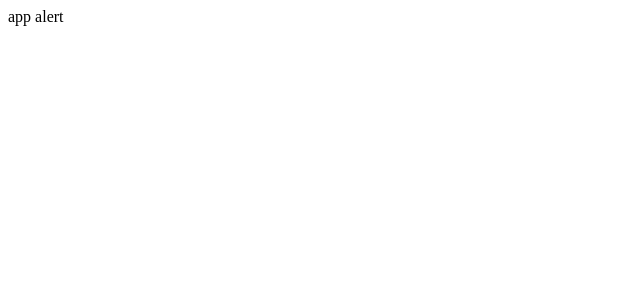
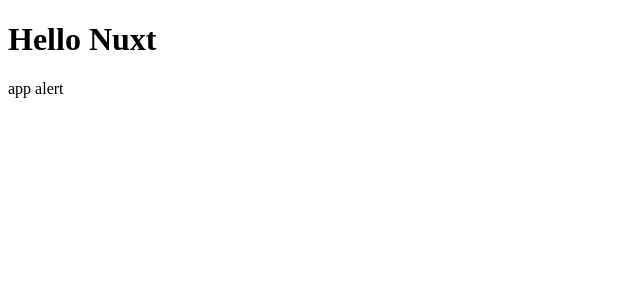
Before and after one commit to oneyoung19/learn-nuxt, a Nuxt app: page / in a window 1280 px wide. Shown: the top 300 px of the page, without its empty margins (0-640 px from the left). Built offline with nearby package versions, Linux system fonts and the light colour scheme.

Commit message:
feat: 添加app.config.ts

```diff
--- /dev/null
+++ b/app.config.ts
@@ -0,0 +1,10 @@
+// 应用程序全局配置
+export default defineAppConfig({
+  title: 'Hello Nuxt',
+  theme: {
+    dark: true,
+    colors: {
+      primary: '#ff0000'
+    }
+  }
+})
--- a/components/AppAlert.vue
+++ b/components/AppAlert.vue
@@ -1,11 +1,14 @@
 <template>
+  <h1>{{ appConfig.title }}</h1>
   <div>app alert</div>
 </template>
 
 <script>
 export default {
   data () {
+    const appConfig = useAppConfig()
     return {
+      appConfig
     }
   },
   methods: {
```
